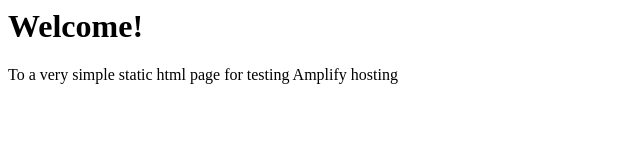
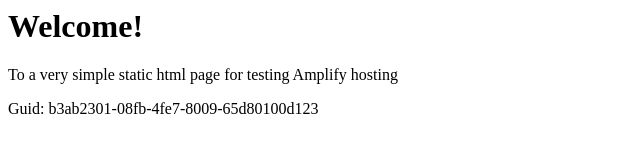
Before and after one commit to aws-aemilia-dub/Github-PR-Commit-Integration-Test-DoNotTouch-Gith-P5X5MO5I-v1-preprod-eu-west-1, a website: page src/index.html in a window 1280 px wide. Shown: the whole page, without its empty margins (0-640 px from the left). Drawn offline with Linux system fonts and the light colour scheme.

Commit message:
commit from integ tests

```diff
--- a/src/index.html
+++ b/src/index.html
@@ -1,3 +1,5 @@
+
+
 <html lang="en">
 
 <head>
@@ -10,6 +12,6 @@
 <body>
     <h1>Welcome!</h1>
     <p>To a very simple static html page for testing Amplify hosting</p>
-</body>
+    <p>Guid: b3ab2301-08fb-4fe7-8009-65d80100d123</p></body>
 
 </html>
```
